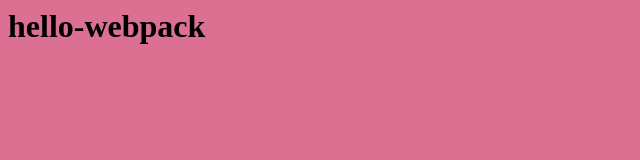
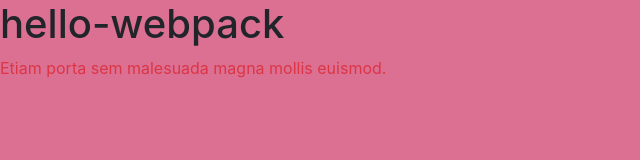
Before and after one commit to ianhd/hello-webpack, a website built with webpack: page index.html in a window 1280 px wide. Shown: the whole page, without its empty margins (0-640 px from the left). Built offline with nearby package versions, Linux system fonts and the light colour scheme.

Commit message:
import bootstrap

```diff
--- a/index.html
+++ b/index.html
@@ -1 +1,5 @@
+<link rel="stylesheet" href="dist/main.css" />
+
 <h1>hello-webpack</h1>
+
+<p class="text-danger">Etiam porta sem malesuada magna mollis euismod.</p>
--- a/src/index.js
+++ b/src/index.js
@@ -1,3 +1,4 @@
 import './my-styles.less';
 
+// WEBPACK DOES NOT CARE ABOUT ANYTHING BELOW THIS LINE
 document.querySelector('body').classList.add('with-styles');
--- a/src/my-styles.less
+++ b/src/my-styles.less
@@ -1,3 +1,5 @@
+@import url('https://maxcdn.bootstrapcdn.com/bootstrap/4.3.1/css/bootstrap.min.css');
+
 @color: palevioletred;
 
 .with-styles {
```
Also changed, not shown: dist/main.css.
